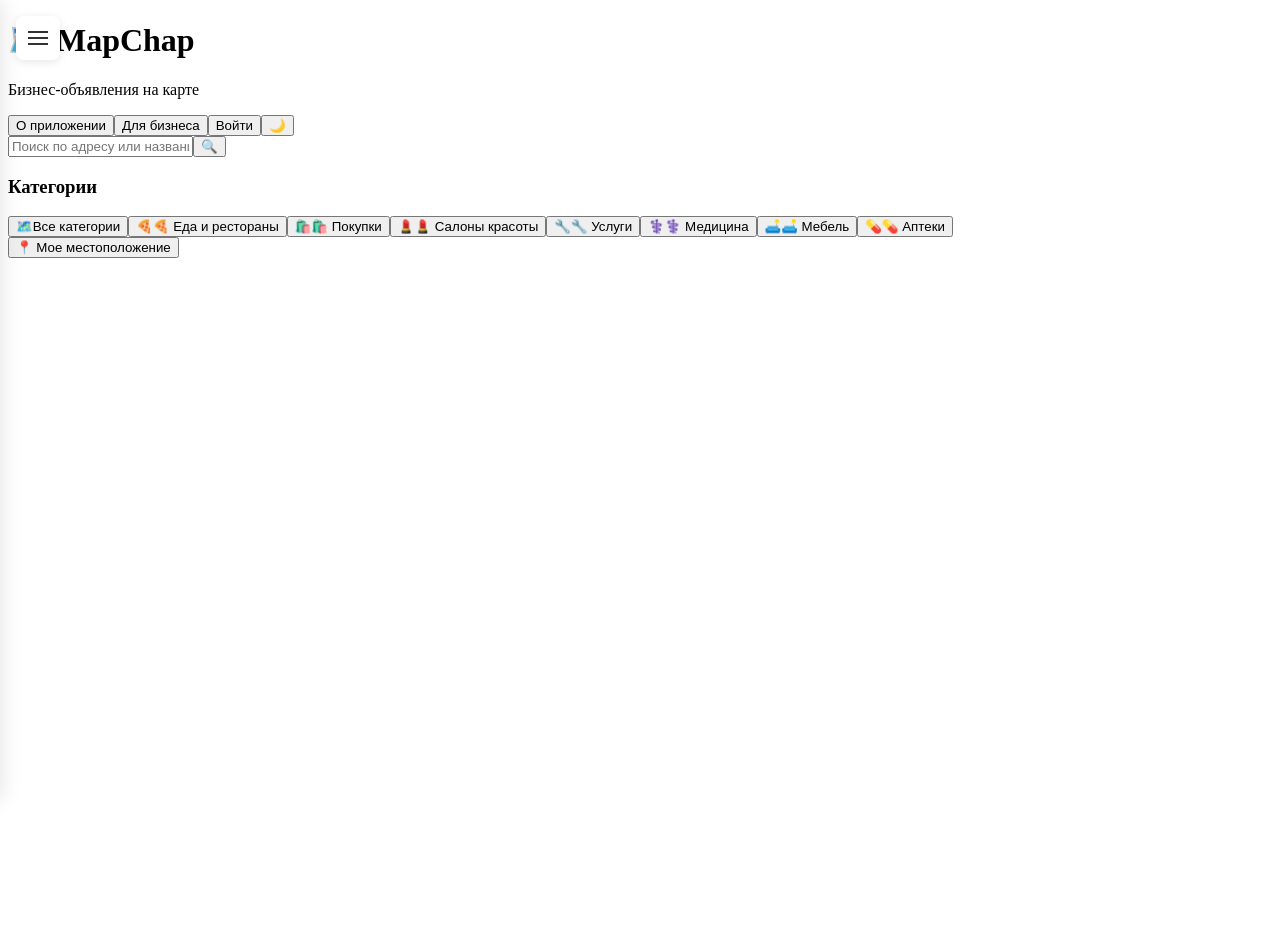
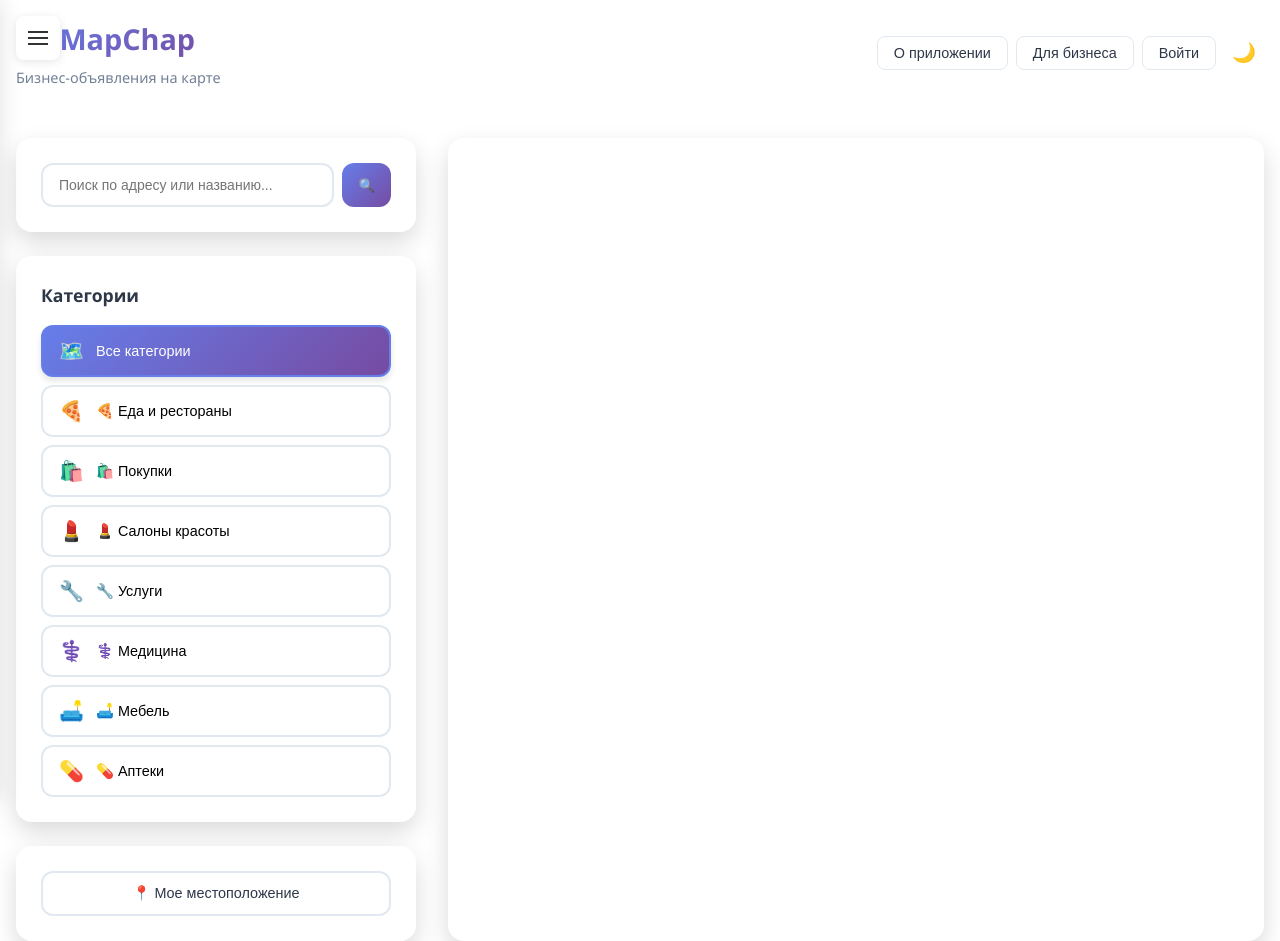
Before and after one commit to Akhror-de/MapChap-3, a Vue app in the folder frontend/: page / in a window 1280 px wide. Before the commit the page ends 800 px from the top, so only its background shows below. Built offline with nearby package versions, Linux system fonts and the light colour scheme.

Commit message:
Update App.vue

```diff
--- a/frontend/src/App.vue
+++ b/frontend/src/App.vue
@@ -12,7 +12,7 @@
             <p>Бизнес-объявления на карте</p>
           </div>
           <nav class="nav desktop-only">
-            <button class="nav-btn" @click="openModal('about')">О приложении</button>
+            <button class="nav-btn" @click="openAbout">О приложении</button>
             <button class="nav-btn" @click="openModal('business')">Для бизнеса</button>
             <button class="nav-btn" @click="openModal('profile')">Войти</button>
             <button class="theme-toggle" @click="toggleTheme">
@@ -166,6 +166,7 @@ export default {
       try {
         const location = await getCurrentLocation()
         offersStore.setUserLocation(location)
+        alert(`Ваше местоположение: ${location.latitude}, ${location.longitude}`)
       } catch (error) {
         console.error('Ошибка получения местоположения:', error)
         alert('Не удалось получить ваше местоположение. Проверьте разрешения браузера.')
@@ -190,3 +191,344 @@ export default {
   }
 }
 </script>
+
+<style>
+* {
+  margin: 0;
+  padding: 0;
+  box-sizing: border-box;
+}
+
+:root {
+  /* Light theme variables */
+  --primary-gradient: linear-gradient(135deg, #667eea 0%, #764ba2 100%);
+  --secondary-gradient: linear-gradient(135deg, #f093fb 0%, #f5576c 100%);
+  --accent-color: #667eea;
+  --accent-hover: #5a6fd8;
+  --text-primary: #2d3748;
+  --text-secondary: #718096;
+  --text-muted: #a0aec0;
+  --bg-primary: #ffffff;
+  --bg-secondary: #f7fafc;
+  --bg-tertiary: #edf2f7;
+  --border-color: #e2e8f0;
+  --shadow-sm: 0 1px 3px rgba(0, 0, 0, 0.1);
+  --shadow-md: 0 4px 6px rgba(0, 0, 0, 0.1);
+  --shadow-lg: 0 10px 25px rgba(0, 0, 0, 0.15);
+  --shadow-xl: 0 20px 50px rgba(0, 0, 0, 0.2);
+  --glass-bg: rgba(255, 255, 255, 0.8);
+  --glass-border: rgba(255, 255, 255, 0.2);
+  --glass-shadow: 0 8px 32px rgba(0, 0, 0, 0.1);
+}
+
+.dark-theme {
+  --primary-gradient: linear-gradient(135deg, #7c93e0 0%, #8a68c2 100%);
+  --secondary-gradient: linear-gradient(135deg, #ff8ce3 0%, #ff6b7a 100%);
+  --accent-color: #7c93e0;
+  --accent-hover: #6b83d4;
+  --text-primary: #f7fafc;
+  --text-secondary: #e2e8f0;
+  --text-muted: #a0aec0;
+  --bg-primary: #1a202c;
+  --bg-secondary: #2d3748;
+  --bg-tertiary: #4a5568;
+  --border-color: #4a5568;
+  --shadow-sm: 0 1px 3px rgba(0, 0, 0, 0.3);
+  --shadow-md: 0 4px 6px rgba(0, 0, 0, 0.3);
+  --shadow-lg: 0 10px 25px rgba(0, 0, 0, 0.4);
+  --shadow-xl: 0 20px 50px rgba(0, 0, 0, 0.5);
+  --glass-bg: rgba(45, 55, 72, 0.8);
+  --glass-border: rgba(255, 255, 255, 0.1);
+  --glass-shadow: 0 8px 32px rgba(0, 0, 0, 0.3);
+}
+
+body {
+  font-family: 'Segoe UI', system-ui, -apple-system, sans-serif;
+  background: var(--bg-primary);
+  color: var(--text-primary);
+  line-height: 1.6;
+  transition: all 0.3s ease;
+}
+
+#app {
+  min-height: 100vh;
+  display: flex;
+  flex-direction: column;
+}
+
+.container {
+  max-width: 1400px;
+  margin: 0 auto;
+  padding: 0 1rem;
+}
+
+/* Хедер */
+.app-header {
+  background: var(--glass-bg);
+  backdrop-filter: blur(20px);
+  -webkit-backdrop-filter: blur(20px);
+  border-bottom: 1px solid var(--glass-border);
+  padding: 1rem 0;
+  position: sticky;
+  top: 0;
+  z-index: 100;
+  transition: all 0.3s ease;
+}
+
+.header-content {
+  display: flex;
+  justify-content: space-between;
+  align-items: center;
+}
+
+.logo h1 {
+  font-size: 1.8rem;
+  margin-bottom: 0.25rem;
+  background: var(--primary-gradient);
+  -webkit-background-clip: text;
+  -webkit-text-fill-color: transparent;
+  background-clip: text;
+  font-weight: 700;
+}
+
+.logo p {
+  color: var(--text-secondary);
+  font-size: 0.9rem;
+}
+
+.nav {
+  display: flex;
+  gap: 0.5rem;
+  align-items: center;
+}
+
+.nav-btn {
+  padding: 0.5rem 1rem;
+  border: 1px solid var(--border-color);
+  background: var(--glass-bg);
+  backdrop-filter: blur(10px);
+  border-radius: 8px;
+  cursor: pointer;
+  transition: all 0.3s ease;
+  font-size: 0.9rem;
+  color: var(--text-primary);
+}
+
+.nav-btn:hover {
+  border-color: var(--accent-color);
+  color: var(--accent-color);
+  transform: translateY(-1px);
+  box-shadow: var(--shadow-sm);
+}
+
+.theme-toggle {
+  background: none;
+  border: none;
+  font-size: 1.2rem;
+  cursor: pointer;
+  padding: 0.5rem;
+  border-radius: 8px;
+  transition: all 0.3s ease;
+}
+
+.theme-toggle:hover {
+  background: var(--bg-tertiary);
+  transform: scale(1.1);
+}
+
+/* Основной контент */
+.app-main {
+  flex: 1;
+  padding: 2rem 0;
+}
+
+.dashboard {
+  display: grid;
+  grid-template-columns: 400px 1fr;
+  gap: 2rem;
+  height: calc(100vh - 120px);
+}
+
+.sidebar {
+  display: flex;
+  flex-direction: column;
+  gap: 1.5rem;
+  height: 100%;
+}
+
+.search-section, .categories-section, .location-section {
+  background: var(--glass-bg);
+  backdrop-filter: blur(20px);
+  -webkit-backdrop-filter: blur(20px);
+  border: 1px solid var(--glass-border);
+  border-radius: 16px;
+  padding: 1.5rem;
+  box-shadow: var(--shadow-lg);
+  transition: all 0.3s ease;
+}
+
+.search-box {
+  display: flex;
+  gap: 0.5rem;
+}
+
+.search-input {
+  flex: 1;
+  padding: 0.75rem 1rem;
+  border: 2px solid var(--border-color);
+  border-radius: 12px;
+  font-size: 14px;
+  transition: all 0.3s ease;
+  background: var(--bg-primary);
+  color: var(--text-primary);
+}
+
+.search-input:focus {
+  outline: none;
+  border-color: var(--accent-color);
+  box-shadow: 0 0 0 3px rgba(102, 126, 234, 0.1);
+}
+
+.search-btn {
+  padding: 0.75rem 1rem;
+  background: var(--primary-gradient);
+  color: white;
+  border: none;
+  border-radius: 12px;
+  cursor: pointer;
+  transition: all 0.3s ease;
+  font-weight: 600;
+}
+
+.search-btn:hover {
+  transform: translateY(-1px);
+  box-shadow: var(--shadow-md);
+}
+
+.section-title {
+  font-size: 1.1rem;
+  font-weight: 600;
+  margin-bottom: 1rem;
+  color: var(--text-primary);
+}
+
+.categories-grid {
+  display: grid;
+  grid-template-columns: 1fr;
+  gap: 0.5rem;
+}
+
+.category-btn {
+  display: flex;
+  align-items: center;
+  gap: 0.75rem;
+  padding: 0.75rem 1rem;
+  border: 2px solid var(--border-color);
+  border-radius: 12px;
+  background: var(--bg-primary);
+  cursor: pointer;
+  transition: all 0.3s ease;
+  text-align: left;
+}
+
+.category-btn:hover {
+  border-color: var(--accent-color);
+  transform: translateY(-1px);
+  box-shadow: var(--shadow-sm);
+}
+
+.category-btn.active {
+  border-color: var(--accent-color);
+  background: var(--primary-gradient);
+  color: white;
+  box-shadow: var(--shadow-md);
+}
+
+.category-icon {
+  font-size: 1.25rem;
+}
+
+.category-name {
+  font-size: 0.9rem;
+  font-weight: 500;
+}
+
+.location-btn {
+  width: 100%;
+  padding: 0.75rem 1rem;
+  background: var(--bg-primary);
+  border: 2px solid var(--border-color);
+  border-radius: 12px;
+  cursor: pointer;
+  font-size: 0.9rem;
+  transition: all 0.3s ease;
+  color: var(--text-primary);
+  font-weight: 500;
+}
+
+.location-btn:hover {
+  border-color: var(--accent-color);
+  background: var(--primary-gradient);
+  color: white;
+  transform: translateY(-1px);
+  box-shadow: var(--shadow-md);
+}
+
+.map-container {
+  position: relative;
+  height: 100%;
+  border-radius: 16px;
+  overflow: hidden;
+  box-shadow: var(--shadow-lg);
+  transition: all 0.3s ease;
+}
+
+/* Адаптивность */
+@media (max-width: 1024px) {
+  .dashboard {
+    grid-template-columns: 350px 1fr;
+    gap: 1.5rem;
+  }
+}
+
+@media (max-width: 768px) {
+  .dashboard {
+    grid-template-columns: 1fr;
+    grid-template-rows: auto 1fr;
+    height: auto;
+    min-height: calc(100vh - 120px);
+  }
+
+  .sidebar {
+    height: auto;
+  }
+
+  .map-container {
+    height: 400px;
+  }
+
+  .header-content {
+    flex-direction: column;
+    gap: 1rem;
+    text-align: center;
+  }
+
+  .desktop-only {
+    display: none !important;
+  }
+}
+
+@media (max-width: 480px) {
+  .container {
+    padding: 0 0.5rem;
+  }
+
+  .app-main {
+    padding: 1rem 0;
+  }
+
+  .dashboard {
+    gap: 1rem;
+  }
+}
+</style>
```
